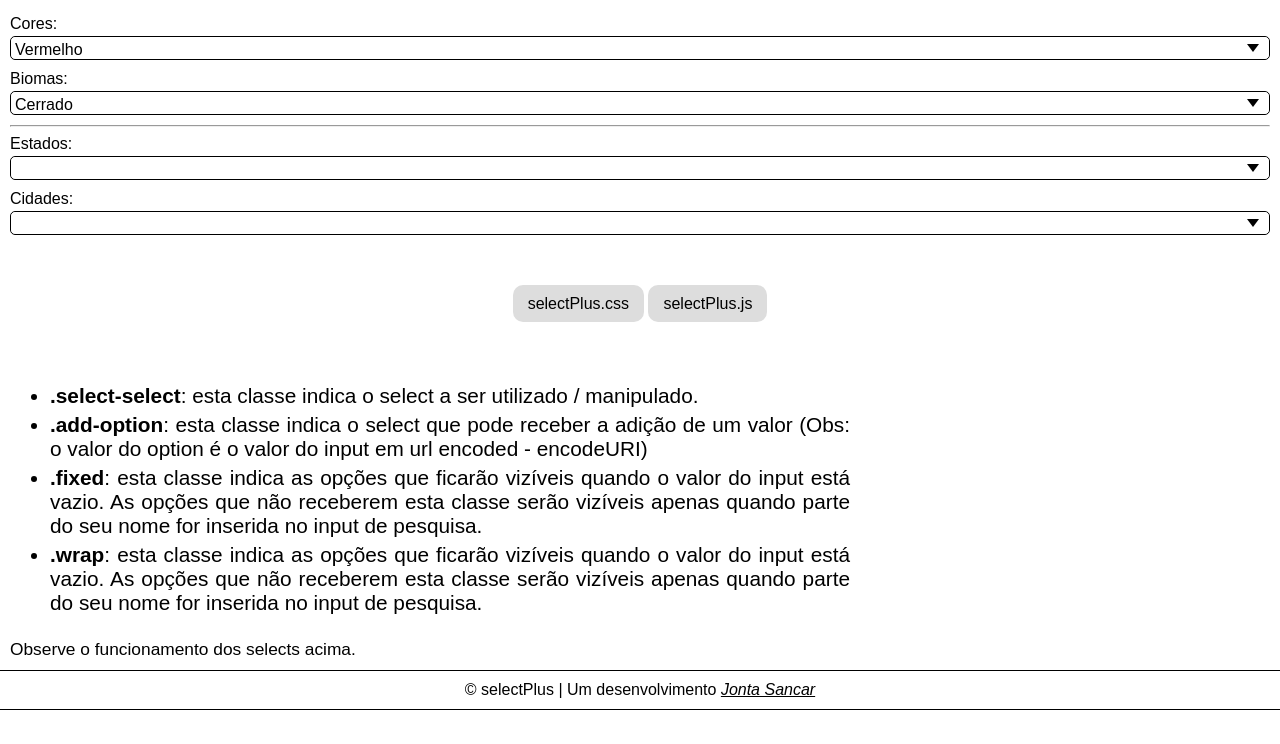
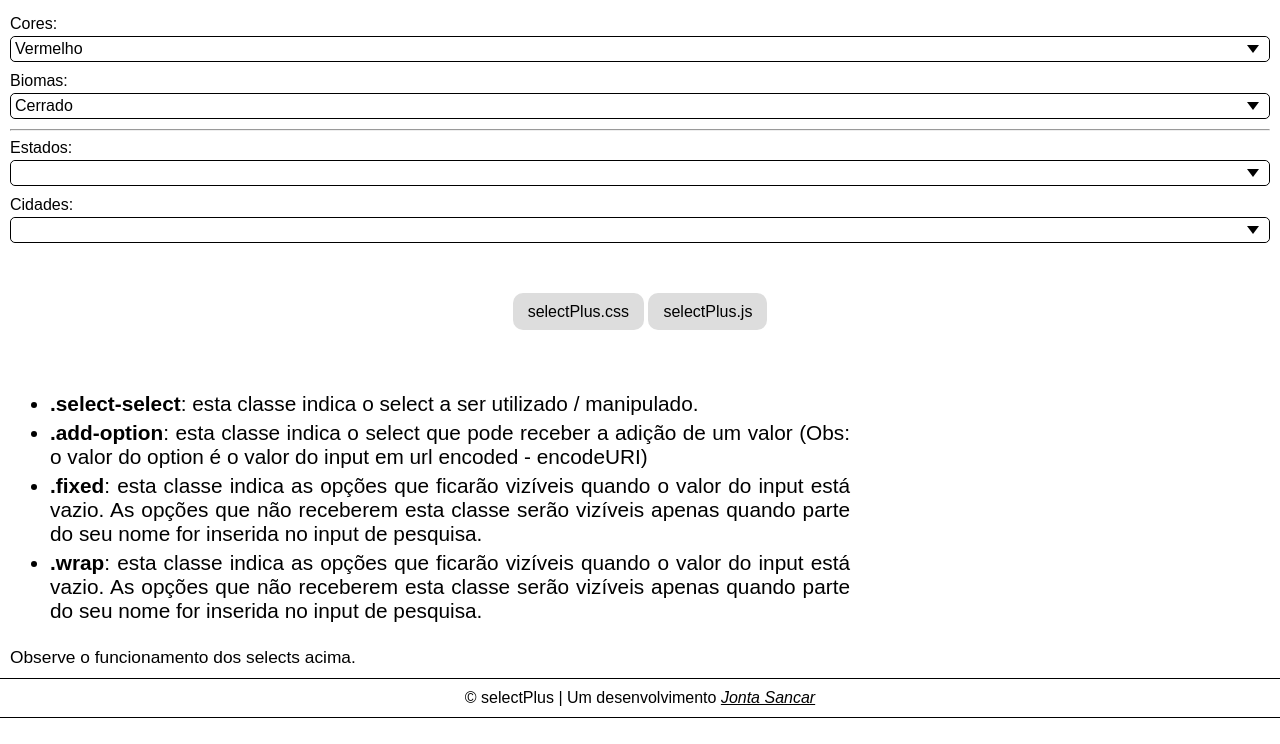
Before and after one commit to Jonta-Sancar/sancarPlus, a plain HTML site: page index.html in a window 1280 px wide. Drawn offline with Linux system fonts and the light colour scheme.

Commit message:
ajustes de estilização

```diff
--- a/selectPlus.css
+++ b/selectPlus.css
@@ -9,7 +9,7 @@ select.select-select{
 }
 
 .select-plus{
-	height: 1.5em;
+	height: fit-content;
 
 	font-size: 1em;
 
@@ -43,10 +43,11 @@ select.select-select{
 .selected-options{
 	padding: .25em;
 	background-color: #fff;
-	height: 100%;
+	height: 1.5em;
 	width: 100%;
 
 	display: flex;
+	align-items: center;
 
 	border-radius: 5px;
 
@@ -69,6 +70,7 @@ select.select-select{
 
 	box-shadow: 0px 0px 20px #0008;
 	border-radius: 0px 0px 10px 10px;
+	overflow: auto;
 }
 .select-plus.focus .select-options-container{
 	height: auto;
```
